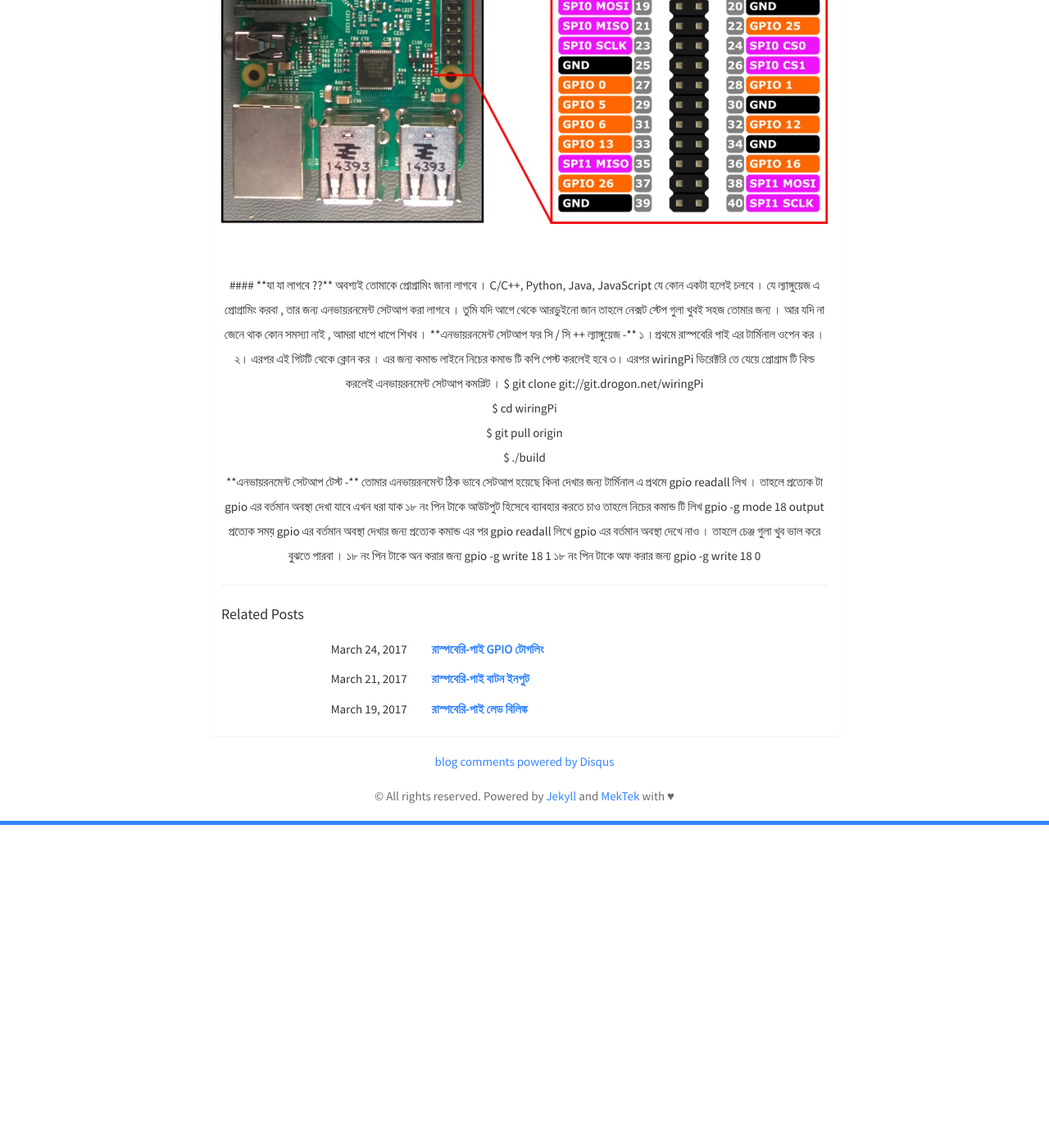
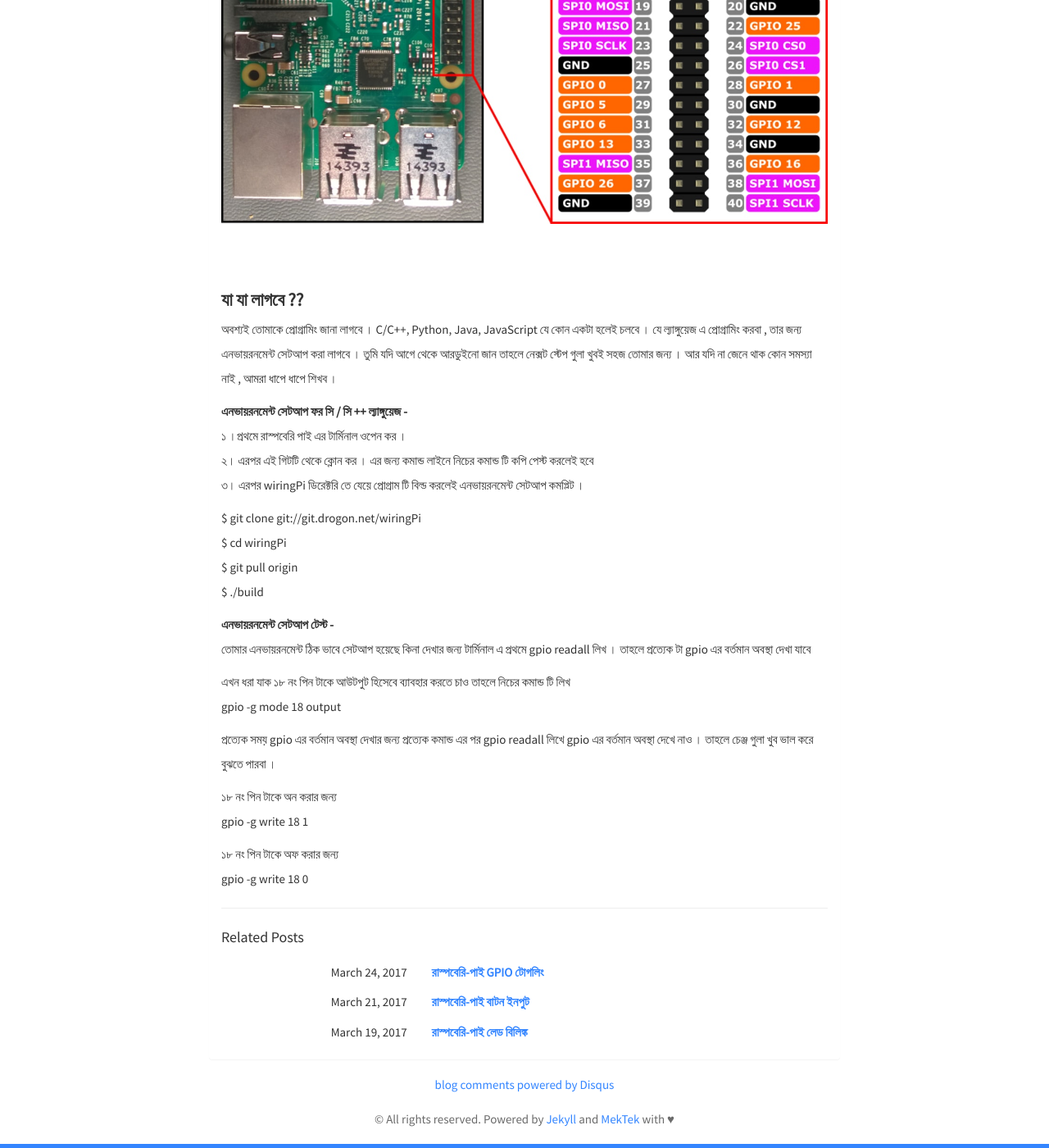
Before and after one commit to MekTekBD/saif, a Jekyll site: the page built from _posts/tutorial/2017-03-16-Raspberry-pi-gpio.md, in a window 1280 px wide and 1400 px high, scrolled down 737 px. Shown: the whole window at 82% size. Built offline with Jekyll 4.4.1, drawn with Linux system fonts in a browser that asks for light colours; nearby versions of some CDN libraries; library files that are not in the unit come from our copies; comment, search, counter and statistics services are not loaded; before the commit the page ends 1743 px from its top, so only the background shows below that.

Commit message:
Update 2017-03-16-Raspberry-pi-gpio.md

```diff
--- a/_posts/tutorial/2017-03-16-Raspberry-pi-gpio.md
+++ b/_posts/tutorial/2017-03-16-Raspberry-pi-gpio.md
@@ -19,7 +19,7 @@ tags:
 GPIO মানে হল general purpose input output । রাস্পবেরি পাই এ ৪০ টা পিন আছে । এর ভিতর কিছু পিন তুমি ইনপুট অথবা আউটপুট হিসেবে ইউজ করতে পারবা । এখন কথা হল কোথায় ইনপুট এবং কোথায় আউটপুট ব্যাবহার করবা ?? যদি একটা লেড বাল্ব জালাতে চাও তাহলে আউটপুট হিসেবে , যদি একটা মোটর ঘুরাতে চাও তাহলেও আউটপুট হিসেবে যদি একটা বাটন পিন ইউজ করতে চাও তাহলে ইনপুট হিসেবে ইউজ করতে হবে । আর যেহেতু রাস্পবেরি পাই এর gpio পিন বাই ডিরেকশনাল সেহেতু পিন গুলাকে তুমি ইনপুট অথবা আউটপুট হিসেবে ইউজ করতে পারবা । তো কোন পিন ইনপুট অথবা আউটপুট কিভাবে ডিক্লেয়ার করবা ?? এটার জন্য তোমাকে রাস্পবেরি পাই কে প্রোগ্রামিং করতে হবে ।
 
 
-<center><img class="img-responsive" src="https://raw.githubusercontent.com/MekTekBD/saif/gh-pages/_posts/assets/4.jpg" width="800px" height="500px"><center><br><br>
+<img class="img-responsive" src="https://raw.githubusercontent.com/MekTekBD/saif/gh-pages/_posts/assets/4.jpg" width="800px" height="500px"><center><br/><br/>
 
 #### **যা যা লাগবে ??**
 
@@ -30,10 +30,10 @@ GPIO মানে হল general purpose input output । রাস্পবে
 ২। এরপর এই গিটটি থেকে ক্লোন কর । এর জন্য কমান্ড লাইনে নিচের কমান্ড টি কপি পেস্ট করলেই হবে
 ৩। এরপর wiringPi ডিরেক্টরি তে যেয়ে প্রোগ্রাম টি বিল্ড করলেই এনভায়রনমেন্ট সেটআপ কমপ্লিট ।
 
-$ git clone git://git.drogon.net/wiringPi <br>
-$ cd wiringPi  <br>
-$ git pull origin  <br>
-$ ./build <br>
+$ git clone git://git.drogon.net/wiringPi
+$ cd wiringPi
+$ git pull origin
+$ ./build
 
 **এনভায়রনমেন্ট সেটআপ টেস্ট -**
 তোমার এনভায়রনমেন্ট ঠিক ভাবে সেটআপ হয়েছে কিনা দেখার জন্য টার্মিনাল এ প্রথমে gpio readall লিখ । তাহলে প্রত্যেক টা gpio এর বর্তমান অবস্থা দেখা যাবে
```
